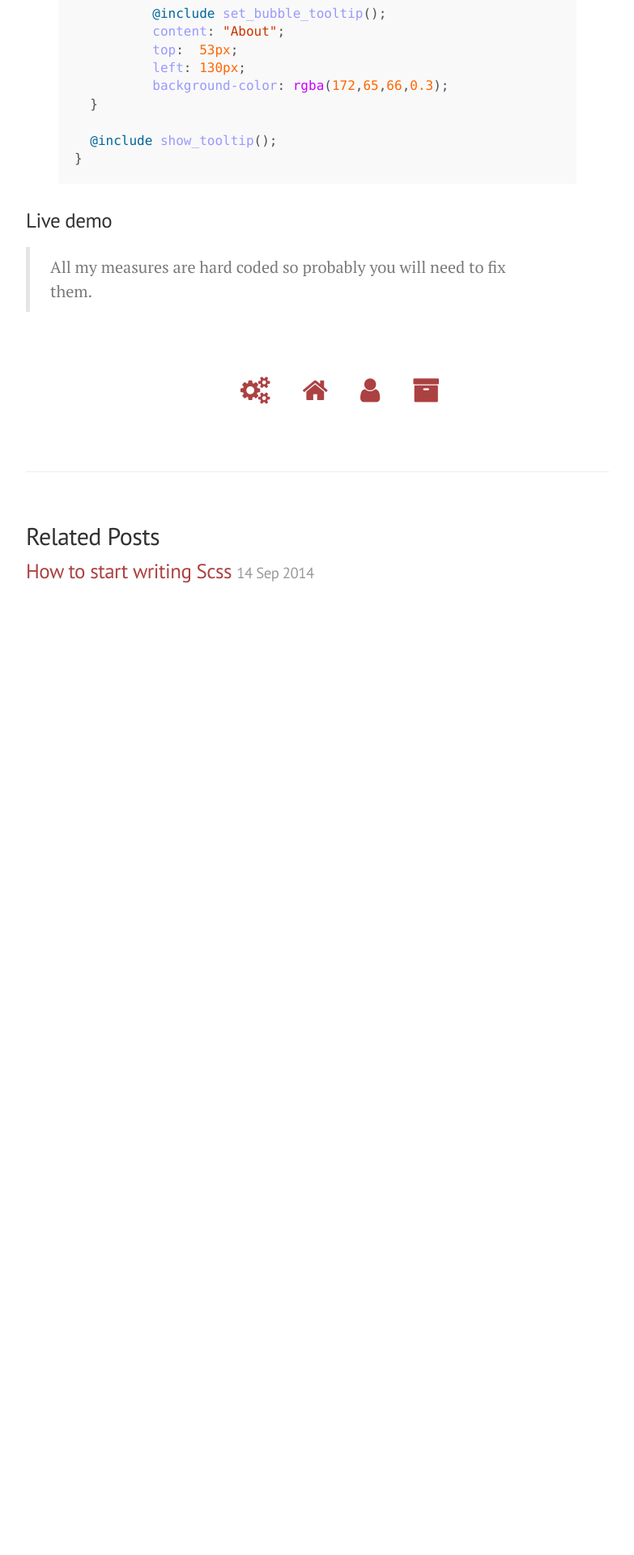
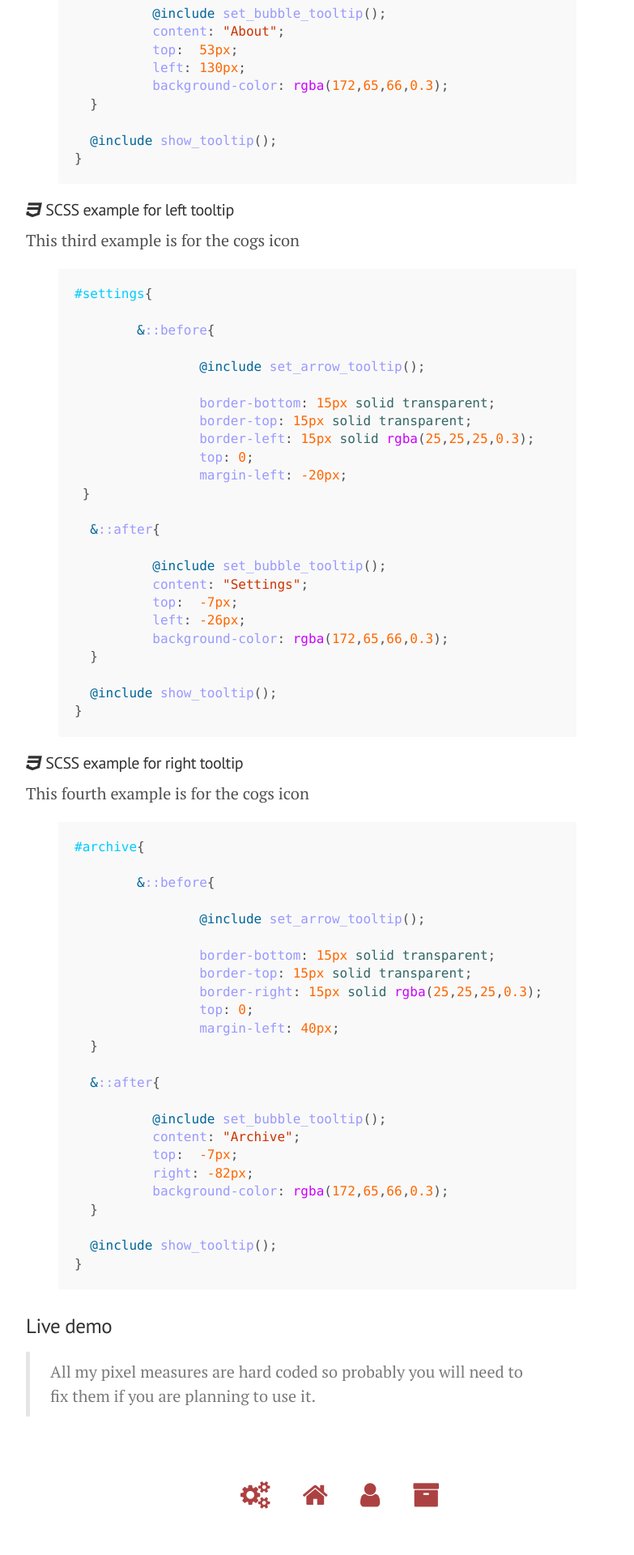
Before and after one commit to byverdu/byverdu.github.io, a Jekyll site: the page built from _posts/2014-11-1-how-to-do-a-tooltip-only-using-css.md, in a window 1280 px wide. Shown: the part 3089-5009 px from the top of the page at 81% size, without its empty margins (248-1031 px from the left). Built offline with Jekyll 4.4.1, drawn with Linux system fonts in a browser that asks for light colours; nearby versions of some CDN libraries; Markdown is read by kramdown in place of the engine named in the settings; comment, search, counter and statistics services are not loaded; before the commit the page ends 3870 px from its top, so only the background shows below that.

Commit message:
added to last examples to tooltip post

```diff
--- a/_posts/2014-11-1-how-to-do-a-tooltip-only-using-css.md
+++ b/_posts/2014-11-1-how-to-do-a-tooltip-only-using-css.md
@@ -157,11 +157,79 @@ This second example is for the user icon
 {% endhighlight %}
 
 
+#### <i class="fa fa-css3"></i> SCSS example for left tooltip
+
+This third example is for the cogs icon
+
+{% highlight scss %}
+
+#settings{
+
+	&::before{
+
+		@include set_arrow_tooltip();
+
+		border-bottom: 15px solid transparent;
+		border-top: 15px solid transparent;
+		border-left: 15px solid rgba(25,25,25,0.3);
+		top: 0;
+		margin-left: -20px;
+ }
+
+  &::after{
+
+	  @include set_bubble_tooltip();
+	  content: "Settings";
+	  top:  -7px;
+	  left: -26px;
+	  background-color: rgba(172,65,66,0.3);
+  }
+
+  @include show_tooltip();
+}
+
+{% endhighlight %}
+
+
+#### <i class="fa fa-css3"></i> SCSS example for right tooltip
+
+This fourth example is for the cogs icon
+
+{% highlight scss %}
+
+#archive{
+
+	&::before{
+
+		@include set_arrow_tooltip();
+
+		border-bottom: 15px solid transparent;
+		border-top: 15px solid transparent;
+		border-right: 15px solid rgba(25,25,25,0.3);
+		top: 0;
+		margin-left: 40px;
+  }
+
+  &::after{
+
+	  @include set_bubble_tooltip();
+	  content: "Archive";
+	  top:  -7px;
+	  right: -82px;
+	  background-color: rgba(172,65,66,0.3);
+  }
+
+  @include show_tooltip();
+}
+
+{% endhighlight %}
+
+
 
 
 ### Live demo
 
-> All my measures are hard coded so probably you will need to fix them.
+> All my pixel measures are hard coded so probably you will need to fix them if you are planning to use it.
 
 <nav id="pop_up_demo">
  <ul class="nav_bar">
--- a/public/css/by_styles.scss
+++ b/public/css/by_styles.scss
@@ -20,6 +20,7 @@
 @mixin set_bubble_tooltip{
 
   @include bubble_arrow_common();
+  font-size: 20px;
 	box-shadow: 0px 0px 3px;
 	padding: 7px;
 	border-radius: 11px;
@@ -66,7 +67,7 @@
 			margin-left: 40px;
 
       i{
-      	font-size: 34px;
+      	font-size: 34px !important;
       	color: #ac4142
 			}
 		}
@@ -121,3 +122,56 @@
 
   @include show_tooltip();
 }
+
+#settings{
+
+	&::before{
+
+		@include set_arrow_tooltip();
+
+		border-bottom: 15px solid transparent;
+    border-top: 15px solid transparent;
+    border-left: 15px solid rgba(25,25,25,0.3);
+    top: 0;
+    margin-left: -20px;
+  }
+
+  &::after{
+
+	  @include set_bubble_tooltip();
+	  content: "Settings";
+	  top:  -7px;
+	  left: -26px;
+	  background-color: rgba(172,65,66,0.3);
+  }
+
+  @include show_tooltip();
+}
+
+
+#archive{
+
+	&::before{
+
+		@include set_arrow_tooltip();
+
+		border-bottom: 15px solid transparent;
+    border-top: 15px solid transparent;
+    border-right: 15px solid rgba(25,25,25,0.3);
+    top: 0;
+    margin-left: 40px;
+  }
+
+  &::after{
+
+	  @include set_bubble_tooltip();
+	  content: "Archive";
+	  top:  -7px;
+	  right: -82px;
+	  background-color: rgba(172,65,66,0.3);
+  }
+
+  @include show_tooltip();
+}
+
+// End demo tooltip
```
